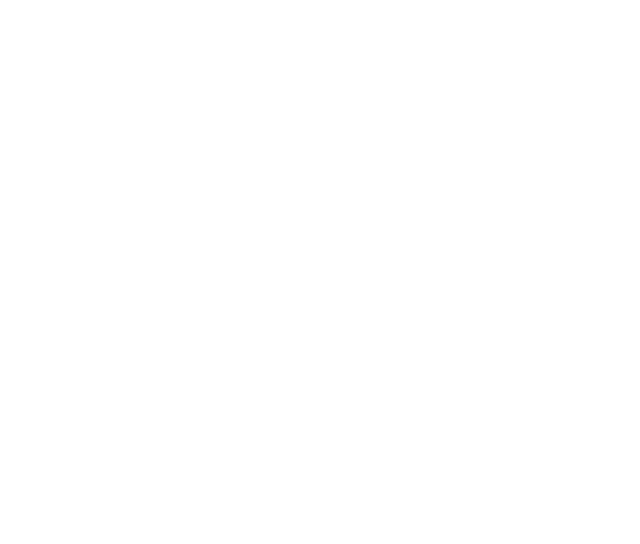
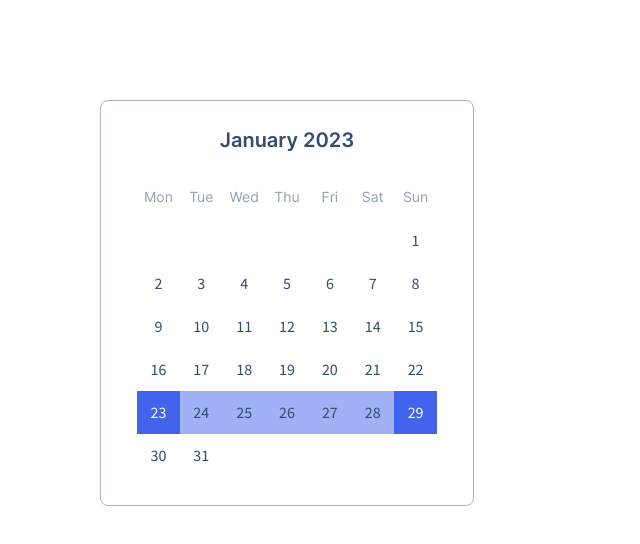
Before and after one commit to js-tasks-ru/htmlcss-20230124_lexawin, a website: page 05-lection3/03-calendar/index.html in a window 1280 px wide. Shown: the whole page, without its empty margins (0-640 px from the left). Drawn offline with Linux system fonts and the light colour scheme.

Commit message:
add solution for 5-module 3-task

```diff
--- a/05-lection3/03-calendar/calendar.css
+++ b/05-lection3/03-calendar/calendar.css
@@ -0,0 +1,66 @@
+.calendar {
+  max-width: 300px;
+  padding: 28px 36px;
+
+  background-color: var(--bg-primary);
+  border: 1px solid var(--grey-3);
+  border-radius: 8px;
+}
+
+.calendar__title {
+  margin-bottom: 24px;
+
+  font-family: 'Inter', sans-serif;
+  font-weight: 600;
+  font-size: 20px;
+  line-height: 24px;
+  text-align: center;
+  color: var(--blue-3);
+}
+
+.calndar__wrapper {
+  position: relative;
+  padding-bottom: 100%;
+}
+
+.calendar__inner {
+  position: absolute;
+  top: 0;
+  left: 0;
+  bottom: 0;
+  right: 0;
+  display: grid;
+  grid-template-columns: repeat(7, 1fr);
+  grid-template-rows: repeat(7, 1fr);
+  /* place-items: center; */
+}
+
+.calendar__item {
+  display: flex;
+  justify-content: center;
+  align-items: center;
+
+  font-family: 'Source Sans Pro';
+  font-weight: 400;
+  font-size: 16px;
+  line-height: 20px;
+  color: var(--blue-3);
+}
+
+.calendar__item_day-of-week {
+  font-family: 'Inter', sans-serif;
+  font-weight: 400;
+  font-size: 14px;
+  line-height: 20px;
+  color: var(--grey-9);
+}
+
+.calendar__item_active {
+  color: var(--white);
+
+  background-color: var(--blue-2);
+}
+
+.calendar__item_between-active {
+  background-color: var(--blue-4);
+}
--- a/05-lection3/03-calendar/index.html
+++ b/05-lection3/03-calendar/index.html
@@ -1,12 +1,73 @@
 <!DOCTYPE html>
 <!-- Страница с календарем -->
-<html lang="ru">
-    <head>
-        <link rel="stylesheet" href="../../assets/css/main.css">
-        <link rel="stylesheet" href="./calendar.css">
-        <title>Calendar</title>
-    </head>
-    <body>
-
-    </body>
+<html lang="en">
+  <head>
+    <link rel="stylesheet" href="../../assets/css/main.css" />
+    <link rel="stylesheet" href="./calendar.css" />
+    <title>Calendar</title>
+    <style>
+      body {
+        padding-top: 100px;
+        padding-left: 100px;
+      }
+    </style>
+  </head>
+  <body>
+    <div class="calendar">
+      <div class="calendar__title">January 2023</div>
+      <div class="calndar__wrapper">
+        <div class="calendar__inner">
+          <span class="calendar__item calendar__item_day-of-week">Mon</span>
+          <span class="calendar__item calendar__item_day-of-week">Tue</span>
+          <span class="calendar__item calendar__item_day-of-week">Wed</span>
+          <span class="calendar__item calendar__item_day-of-week">Thu</span>
+          <span class="calendar__item calendar__item_day-of-week">Fri</span>
+          <span class="calendar__item calendar__item_day-of-week">Sat</span>
+          <span class="calendar__item calendar__item_day-of-week">Sun</span>
+          <span class="calendar__item"></span>
+          <span class="calendar__item"></span>
+          <span class="calendar__item"></span>
+          <span class="calendar__item"></span>
+          <span class="calendar__item"></span>
+          <span class="calendar__item"></span>
+          <span class="calendar__item">1</span>
+          <span class="calendar__item">2</span>
+          <span class="calendar__item">3</span>
+          <span class="calendar__item">4</span>
+          <span class="calendar__item">5</span>
+          <span class="calendar__item">6</span>
+          <span class="calendar__item">7</span>
+          <span class="calendar__item">8</span>
+          <span class="calendar__item">9</span>
+          <span class="calendar__item">10</span>
+          <span class="calendar__item">11</span>
+          <span class="calendar__item">12</span>
+          <span class="calendar__item">13</span>
+          <span class="calendar__item">14</span>
+          <span class="calendar__item">15</span>
+          <span class="calendar__item">16</span>
+          <span class="calendar__item">17</span>
+          <span class="calendar__item">18</span>
+          <span class="calendar__item">19</span>
+          <span class="calendar__item">20</span>
+          <span class="calendar__item">21</span>
+          <span class="calendar__item">22</span>
+          <span class="calendar__item calendar__item_active">23</span>
+          <span class="calendar__item calendar__item_between-active">24</span>
+          <span class="calendar__item calendar__item_between-active">25</span>
+          <span class="calendar__item calendar__item_between-active">26</span>
+          <span class="calendar__item calendar__item_between-active">27</span>
+          <span class="calendar__item calendar__item_between-active">28</span>
+          <span class="calendar__item calendar__item_active">29</span>
+          <span class="calendar__item">30</span>
+          <span class="calendar__item">31</span>
+          <span class="calendar__item"></span>
+          <span class="calendar__item"></span>
+          <span class="calendar__item"></span>
+          <span class="calendar__item"></span>
+          <span class="calendar__item"></span>
+        </div>
+      </div>
+    </div>
+  </body>
 </html>
--- a/assets/css/main.css
+++ b/assets/css/main.css
@@ -16,6 +16,8 @@
   --purple: #7048e8;
   --blue: #374fc7;
   --blue-2: #4263eb;
+  --blue-3: #334d6e;
+  --blue-4: #a0b1f5;
   --red: #f03d3e;
   --grey-1: #f8f9fa;
   --grey-2: #dde2e5;
@@ -25,6 +27,7 @@
   --grey-6: #f3f5f5;
   --grey-7: #e3e7ea;
   --grey-8: #f9fafc;
+  --grey-9: #90a0b7;
 
   --error: var(--red);
   --success: var(--blue);
--- a/assets/fonts/fonts.css
+++ b/assets/fonts/fonts.css
@@ -1,4 +1,12 @@
 @import url('https://fonts.googleapis.com/css2?family=Roboto:ital,wght@0,100;0,300;0,400;0,500;0,700;0,900;1,100;1,300;1,400;1,500;1,700;1,900&display=swap');
+
+@font-face {
+  font-family: 'Inter';
+  src: url('inter-semibold-webfont.woff2') format('woff2'),
+    url('inter-semibold-webfont.woff') format('woff');
+  font-weight: 600;
+  font-style: normal;
+}
 
 @font-face {
   font-family: 'Inter';
@@ -15,3 +23,11 @@
   font-weight: 400;
   font-style: normal;
 }
+
+@font-face {
+  font-family: 'Source Sans Pro';
+  src: url('sourcesanspro-regular-webfont.woff2') format('woff2'),
+    url('sourcesanspro-regular-webfont.woff') format('woff');
+  font-weight: 400;
+  font-style: normal;
+}
```
Also changed, not shown: assets/fonts/inter-semibold-webfont.woff (added), assets/fonts/inter-semibold-webfont.woff2 (added), assets/fonts/sourcesanspro-regular-webfont.woff (added), assets/fonts/sourcesanspro-regular-webfont.woff2 (added).
